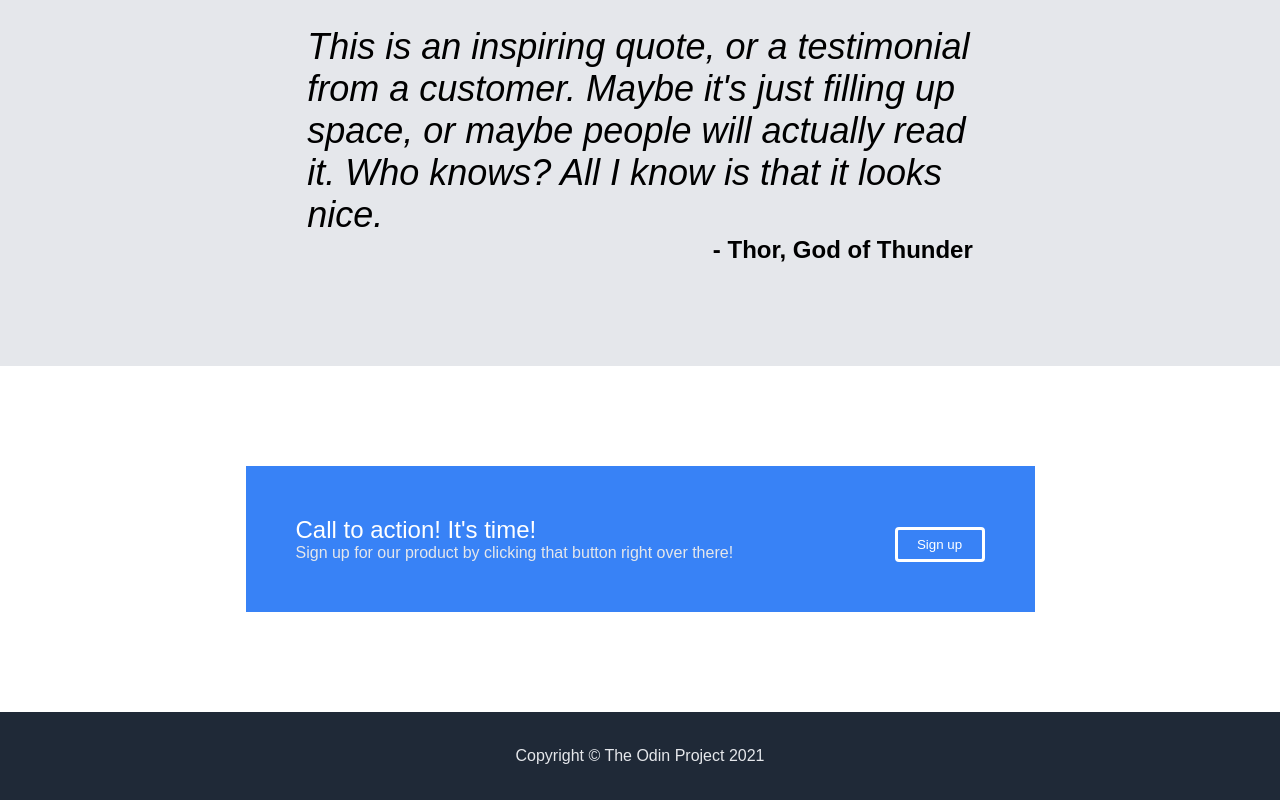
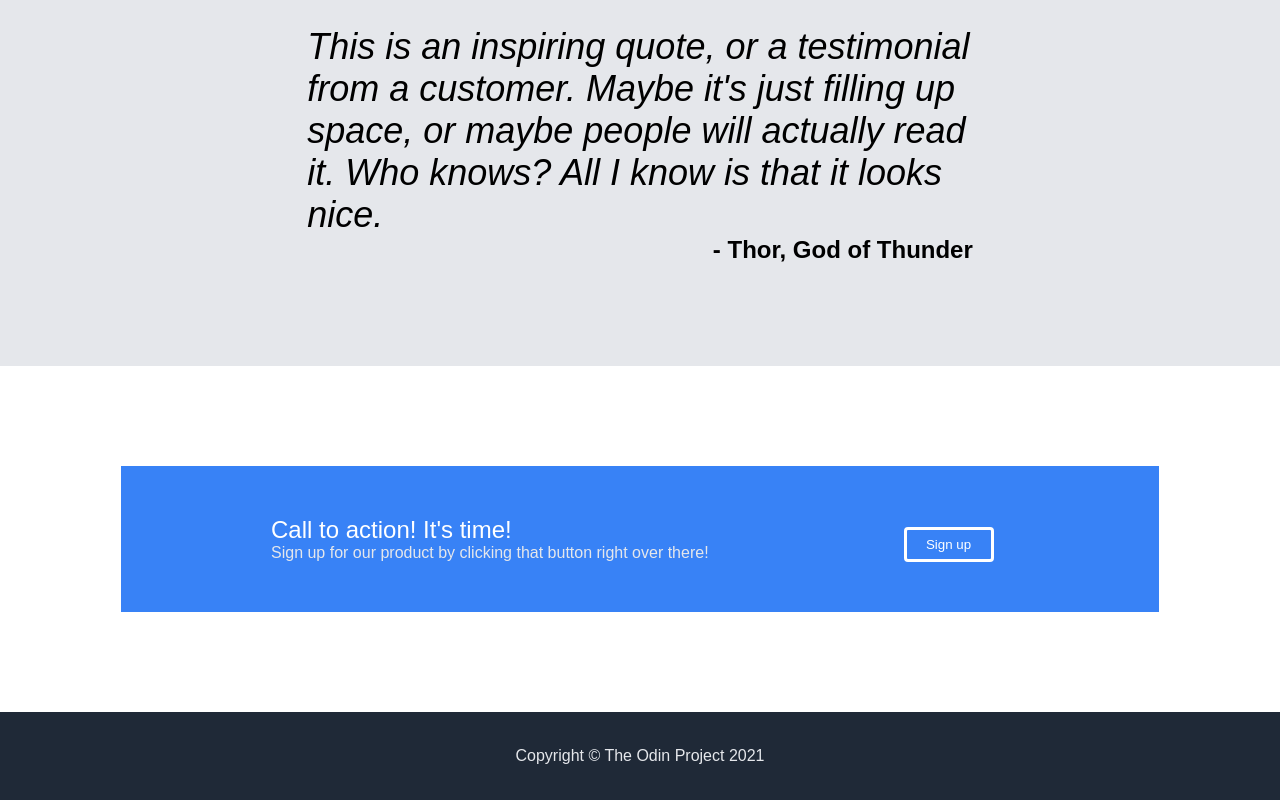
Before and after one commit to roamingterra/roaming-terra, a plain HTML site: page index.html in a window 1280 px wide. Shown: the part 890-1690 px from the top of the page. Drawn offline with Linux system fonts and the light colour scheme.

Commit message:
Fix section 4 of the content
Fixed the padding of section 4 to make it in line with the header and
section 1. The blue padding of the card now shrinks with the shrinking
window, until the window reaches its smallest size, resulting in the
blue card taking up the entire horizontal space of said small window.
This was done for stylistic purposes. A class .button-container was
created to have nested in it the .button-2 class in the html for flex
purposes. This was done to make the button element and text element
within the card use the flex property and grow to take up a given space.

```diff
--- a/index.html
+++ b/index.html
@@ -58,7 +58,9 @@
                     <header>Call to action! It's time!</header>
                     <div>Sign up for our product by clicking that button right over there!</div>
                 </div>
-                <button class="button-2">Sign up</button>
+                <div class="button-container">
+                    <button class="button-2">Sign up</button>
+                </div>
             </div>
         </div>
     </div>
--- a/style.css
+++ b/style.css
@@ -192,17 +192,23 @@ a {
 .section-4 {
     display: flex;
     justify-content: center;
+    margin: 100px;
 }
 
 .card-2 {
     display: flex;
-    justify-content: space-between;
+    justify-content: center;
     align-items: flex-end;
+    gap: 20px 0;
     flex-wrap: wrap;
     background-color: #3882f6;
-    margin: 100px;
-    padding: 50px;
-    width: 689px;
+    padding: 50px 150px;
+    width: 738px;
+}
+
+.call-to-action-container {
+    flex: 6 1 0;
+    min-width: 250px;
 }
 
 .call-to-action-container header {
@@ -214,13 +220,17 @@ a {
     color: #E5E7Eb;
 }
 
+.button-container {
+    flex: 1 1 0;
+}
+
 .button-2 {
     height: 35px;
     background-color: #3882f6;
     color: white;
     border: 3px solid white;
     border-radius: 4px;
-    width: 90px;
+    max-width: 90px;
     min-width: 90px;
 }
 
```
